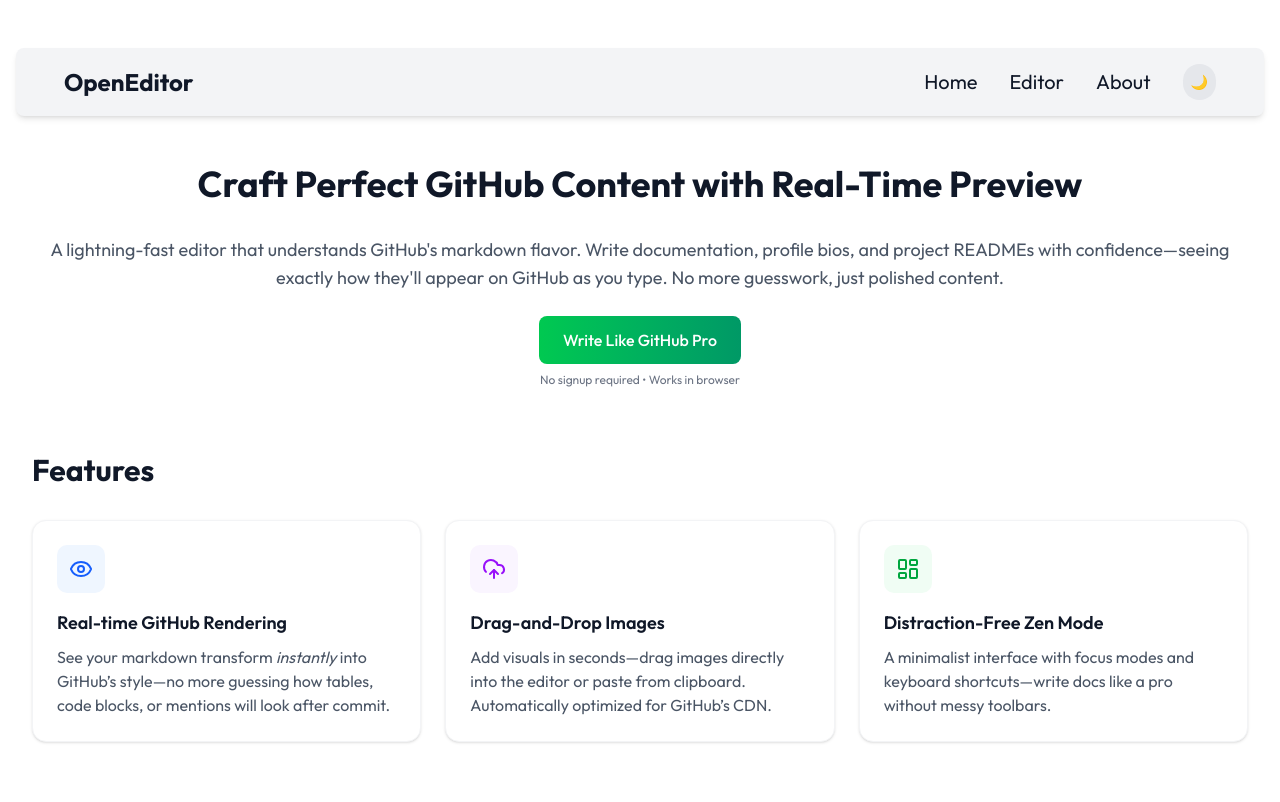
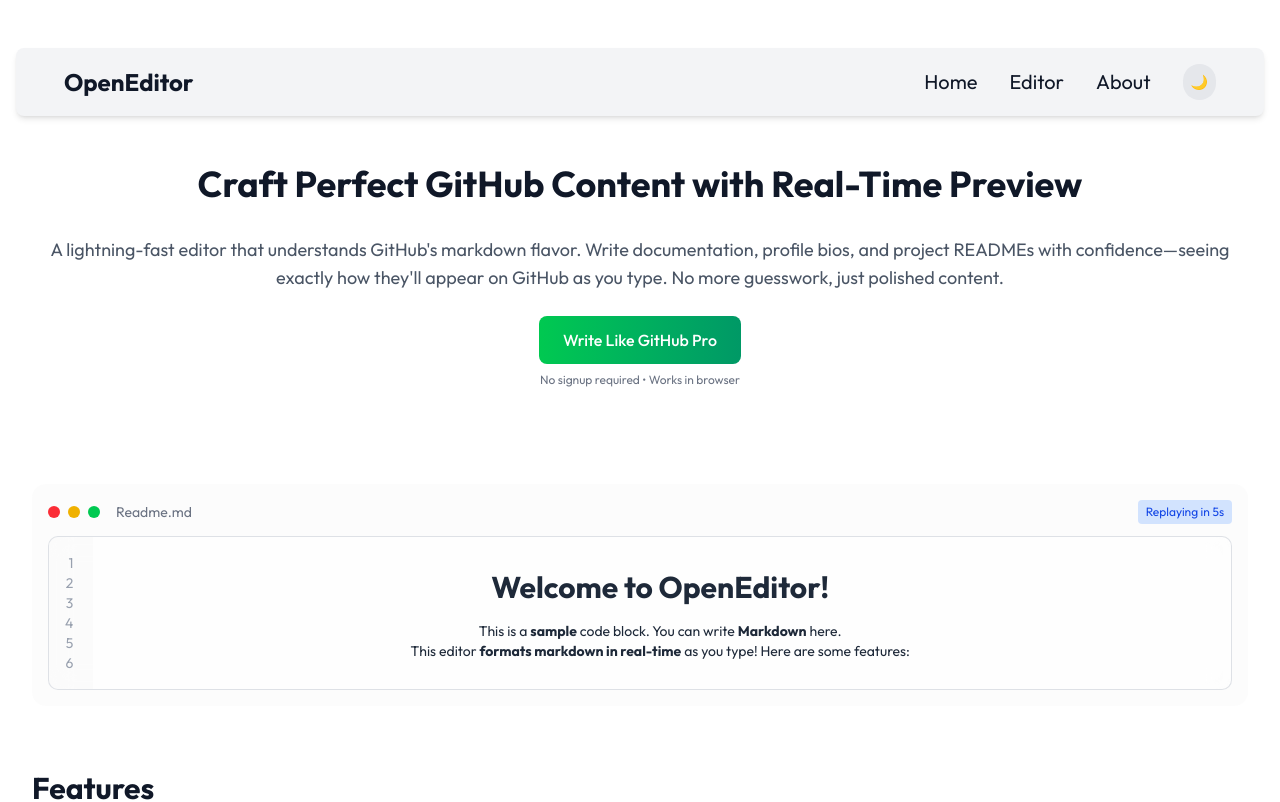
Before and after one commit to jonalphabert/live-editor-next-tiptap, a Next.js app: page / in a window 1280 px wide. Shown: the top 802 px of the page. Built offline with nearby package versions, Linux system fonts and the light colour scheme.

Commit message:
add animation editor markdown animation

```diff
--- a/app/globals.css
+++ b/app/globals.css
@@ -163,20 +163,19 @@
 
 /* width */
 ::-webkit-scrollbar {
-  width: 10px;
+  width: 4px;
 }
 
 /* Track */
 ::-webkit-scrollbar-track {
+  width: 4px;
   background: #f5f5f5;
+  border-radius: 2px;
 }
 
 /* Handle */
 ::-webkit-scrollbar-thumb {
   background: linear-gradient(to bottom, #34C759, #2E865F);
+  width: 4px;
+  border-radius: 2px;
 }
-
-/* Handle on hover */
-::-webkit-scrollbar-thumb:hover {
-  background: #555;
-}
--- a/app/page.tsx
+++ b/app/page.tsx
@@ -1,15 +1,22 @@
+import GlassEditor from '@/components/AnimationEditor';
 import { Navbar } from '@/components/Navbar'
-import ThemeToggle from '@/components/theme/ThemeButton'
 import { EyeIcon, LayoutDashboardIcon, UploadCloudIcon } from 'lucide-react'
 import Link from 'next/link'
 
 export default function HomePage() {
 
+  const exampleCode =
+`# Welcome to OpenEditor!
+
+This is a **sample** code block. You can write **Markdown** here.
+
+This editor **formats markdown in real-time** as you type! Here are some features:
+`;
+
   return (
     <div className="px-4">
 
       <Navbar/>
-
 
       <main>
         <div className="container mx-auto px-4 py-12 min-h-screen">
@@ -21,7 +28,7 @@
             <p className="text-lg text-gray-600 dark:text-gray-300 mb-6">
             A lightning-fast editor that understands GitHub's markdown flavor. Write documentation, profile bios, and project READMEs with confidence—seeing exactly how they'll appear on GitHub as you type. No more guesswork, just polished content.
             </p>
-            <div className="flex justify-center gap-4">
+            <div className="flex justify-center gap-4 mb-24">
               <div>
                 <Link href="/editor" >
                   <div className="bg-gradient-to-r from-green-500 to-emerald-600 text-white font-medium py-3 px-6 rounded-md hover:shadow-lg transition-all mb-2">
@@ -31,6 +38,11 @@
                 <p className="text-xs text-gray-500 dark:text-gray-400 mt-1">No signup required • Works in browser</p>
               </div>
             </div>
+            <GlassEditor
+                code={exampleCode}
+                language="Readme.md"
+                typingSpeed={30}
+              />
           </section>
 
           {/* Features */}
--- /dev/null
+++ b/components/AnimationEditor.tsx
@@ -0,0 +1,248 @@
+"use client";
+
+import React, { useState, useEffect, useRef } from 'react';
+import ReactMarkdown from 'react-markdown';
+import remarkGfm from 'remark-gfm';
+import { Prism as SyntaxHighlighter } from 'react-syntax-highlighter';
+import { vscDarkPlus, vs } from 'react-syntax-highlighter/dist/esm/styles/prism';
+
+interface GlassEditorProps {
+  code: string;
+  language?: string;
+  typingSpeed?: number;
+  showLineNumbers?: boolean;
+}
+
+const GlassEditor: React.FC<GlassEditorProps> = ({
+  code,
+  language = 'markdown',
+  typingSpeed = 30,
+  showLineNumbers = true,
+}) => {
+  const [displayedCode, setDisplayedCode] = useState('');
+  const [currentIndex, setCurrentIndex] = useState(0);
+  const [isAnimating, setIsAnimating] = useState(true);
+  const [replayCountdown, setReplayCountdown] = useState(0);
+  const animationTimerRef = useRef<NodeJS.Timeout | null>(null);
+  const replayTimerRef = useRef<NodeJS.Timeout | null>(null);
+  const countdownIntervalRef = useRef<NodeJS.Timeout | null>(null);
+  const editorRef = useRef<HTMLDivElement>(null);
+
+  // Reset animation when code changes
+  useEffect(() => {
+    setDisplayedCode('');
+    setCurrentIndex(0);
+    setIsAnimating(true);
+    setReplayCountdown(0);
+
+    // Clear any existing timers
+    clearAllTimers();
+  }, [code]);
+
+  // Clear all timers
+  const clearAllTimers = () => {
+    if (animationTimerRef.current) clearTimeout(animationTimerRef.current);
+    if (replayTimerRef.current) clearTimeout(replayTimerRef.current);
+    if (countdownIntervalRef.current) clearInterval(countdownIntervalRef.current);
+    animationTimerRef.current = null;
+    replayTimerRef.current = null;
+    countdownIntervalRef.current = null;
+  };
+
+  // Typing animation effect
+  useEffect(() => {
+    if (!isAnimating || currentIndex >= code.length) return;
+
+    animationTimerRef.current = setTimeout(() => {
+      setDisplayedCode(prev => prev + code[currentIndex]);
+      setCurrentIndex(prev => prev + 1);
+    }, typingSpeed);
+
+    return () => {
+      if (animationTimerRef.current) {
+        clearTimeout(animationTimerRef.current);
+        animationTimerRef.current = null;
+      }
+    };
+  }, [currentIndex, code, typingSpeed, isAnimating]);
+
+  // Handle animation completion
+  useEffect(() => {
+    if (currentIndex >= code.length && isAnimating) {
+      // Animation completed
+      setIsAnimating(false);
+      startReplayCountdown();
+    }
+  }, [currentIndex, code, isAnimating]);
+
+  // Start replay countdown
+  const startReplayCountdown = () => {
+    setReplayCountdown(5);
+
+    // Set up replay after 5 seconds
+    replayTimerRef.current = setTimeout(() => {
+      resetAnimation();
+    }, 5000);
+
+    // Set up countdown interval
+    countdownIntervalRef.current = setInterval(() => {
+      setReplayCountdown(prev => {
+        if (prev <= 1) {
+          if (countdownIntervalRef.current) {
+            clearInterval(countdownIntervalRef.current);
+            countdownIntervalRef.current = null;
+          }
+          return 0;
+        }
+        return prev - 1;
+      });
+    }, 1000);
+  };
+
+  // Reset animation
+  const resetAnimation = () => {
+    clearAllTimers();
+    setDisplayedCode('');
+    setCurrentIndex(0);
+    setIsAnimating(true);
+    setReplayCountdown(0);
+  };
+
+  // Scroll to bottom as typing progresses
+  useEffect(() => {
+    if (editorRef.current) {
+      editorRef.current.scrollTop = editorRef.current.scrollHeight;
+    }
+  }, [displayedCode]);
+
+  // Cleanup on unmount
+  useEffect(() => {
+    return () => {
+      clearAllTimers();
+    };
+  }, []);
+
+  // Calculate line numbers
+  const lineCount = displayedCode.split('\n').length;
+  const totalLines = code.split('\n').length;
+  const lineNumbers = Array.from({ length: Math.max(lineCount, totalLines) }, (_, i) => i + 1);
+
+  // Custom renderers for Markdown
+  const renderers = {
+    code({ node, inline, className, children, ...props }: any) {
+      const match = /language-(\w+)/.exec(className || '');
+      return !inline && match ? (
+        <SyntaxHighlighter
+          style={document.documentElement.classList.contains('dark') ? vscDarkPlus : vs}
+          language={match[1]}
+          PreTag="div"
+          {...props}
+        >
+          {String(children).replace(/\n$/, '')}
+        </SyntaxHighlighter>
+      ) : (
+        <code className={`bg-gray-200 dark:bg-gray-700 px-1 rounded ${className || ''}`} {...props}>
+          {children}
+        </code>
+      );
+    },
+    em({ children }: any) {
+      return <em className="italic">{children}</em>;
+    },
+    strong({ children }: any) {
+      return <strong className="font-bold">{children}</strong>;
+    },
+    blockquote({ children }: any) {
+      return <blockquote className="border-l-4 border-blue-500 pl-4 italic text-gray-700 dark:text-gray-300">{children}</blockquote>;
+    },
+    a({ children, href }: any) {
+      return <a href={href} className="text-blue-500 hover:underline">{children}</a>;
+    },
+    ul({ children }: any) {
+      return <ul className="list-disc pl-5">{children}</ul>;
+    },
+    ol({ children }: any) {
+      return <ol className="list-decimal pl-5">{children}</ol>;
+    },
+    h1({ children }: any) {
+      return <h1 className="text-3xl font-bold my-4">{children}</h1>;
+    },
+    h2({ children }: any) {
+      return <h2 className="text-2xl font-bold my-3">{children}</h2>;
+    },
+    h3({ children }: any) {
+      return <h3 className="text-xl font-bold my-2">{children}</h3>;
+    },
+    del({ children }: any) {
+      return <del className="line-through">{children}</del>;
+    },
+    table({ children }: any) {
+      return <table className="w-full border-collapse my-4">{children}</table>;
+    },
+    thead({ children }: any) {
+      return <thead className="bg-gray-100 dark:bg-gray-700">{children}</thead>;
+    },
+    th({ children }: any) {
+      return <th className="border border-gray-300 dark:border-gray-600 px-4 py-2 font-bold text-left">{children}</th>;
+    },
+    td({ children }: any) {
+      return <td className="border border-gray-300 dark:border-gray-600 px-4 py-2">{children}</td>;
+    },
+    img({ src, alt }: any) {
+      return <img src={src} alt={alt} className="max-w-full my-2 rounded-lg" />;
+    },
+  };
+
+  return (
+    <div className="rounded-xl overflow-hidden w-full">
+      <div className="p-4 bg-gray-100/30 dark:bg-gray-900/20">
+        <div className="flex items-center gap-2 mb-3">
+          <div className="flex gap-2">
+            <div className="w-3 h-3 rounded-full bg-red-500"></div>
+            <div className="w-3 h-3 rounded-full bg-yellow-500"></div>
+            <div className="w-3 h-3 rounded-full bg-green-500"></div>
+          </div>
+          <div className="ml-2 text-sm font-mono text-gray-500 dark:text-gray-400">
+            {language}
+          </div>
+          {!isAnimating && replayCountdown > 0 && (
+            <div className="ml-auto text-xs px-2 py-1 rounded bg-blue-500/20 text-blue-700 dark:text-blue-300">
+              Replaying in {replayCountdown}s
+            </div>
+          )}
+        </div>
+
+        <div
+          ref={editorRef}
+          className="border rounded-lg font-mono text-sm overflow-auto max-h-96
+                    bg-white/60 backdrop-blur-md border-gray-300/70
+                    dark:bg-gray-800/30 dark:backdrop-blur-md dark:border-gray-700/50"
+        >
+          <div className="flex w-full">
+            {showLineNumbers && (
+              <div className="py-4 pl-4 pr-3 select-none text-gray-400 dark:text-gray-500
+                              bg-gray-100/30 dark:bg-gray-900/20">
+                {lineNumbers.map(num => (
+                  <div key={num} className="text-right pr-2">
+                    {num}
+                  </div>
+                ))}
+              </div>
+            )}
+            <div className="flex-1 py-4 pl-3 pr-4 text-gray-800 dark:text-gray-100 w-full">
+              <ReactMarkdown
+                remarkPlugins={[remarkGfm]}
+                components={renderers}
+              >
+                {displayedCode}
+              </ReactMarkdown>
+              {isAnimating && <span className="ml-1 animate-pulse">|</span>}
+            </div>
+          </div>
+        </div>
+      </div>
+    </div>
+  );
+};
+
+export default GlassEditor;
--- a/package.json
+++ b/package.json
@@ -28,6 +28,9 @@
     "next": "15.3.3",
     "react": "^19.0.0",
     "react-dom": "^19.0.0",
+    "react-markdown": "^10.1.0",
+    "react-syntax-highlighter": "^15.6.1",
+    "remark-gfm": "^4.0.1",
     "tailwind-merge": "^3.3.1",
     "zustand": "^5.0.5"
   },
@@ -37,6 +40,7 @@
     "@types/node": "^20",
     "@types/react": "^19",
     "@types/react-dom": "^19",
+    "@types/react-syntax-highlighter": "^15.5.13",
     "eslint": "^9",
     "eslint-config-next": "15.3.3",
     "tailwindcss": "^4",
```
Also changed, not shown: 1 other file (tests, documents, lock files or other folders).
